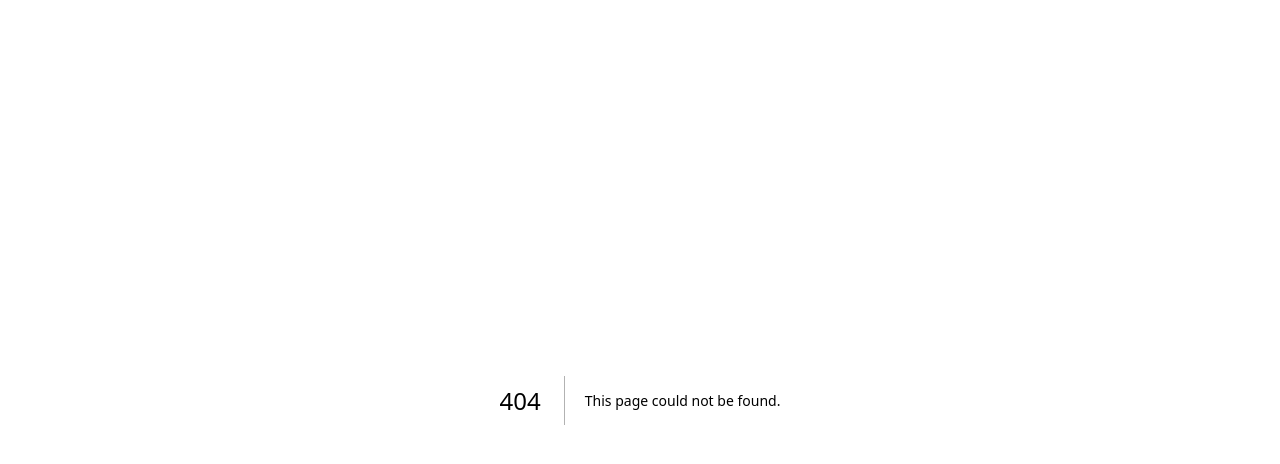
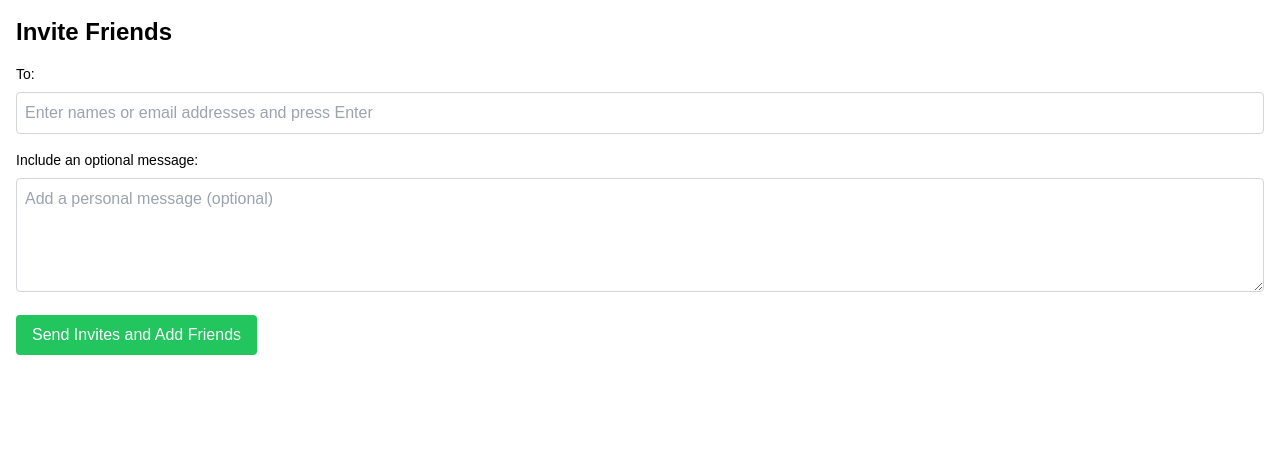
Before and after one commit to thenagarajanv/FinestShare, a Next.js app: page /friends in a window 1280 px wide. Before the commit this address had no page. Shown: the top 464 px of the page. Built offline with nearby package versions, Linux system fonts and the light colour scheme.

Commit message:
resolved bug

```diff
--- /dev/null
+++ b/src/app/(friends-component)/friends/page.js
@@ -0,0 +1,147 @@
+"use client"
+
+import { useState } from "react";
+
+export default function FriendsPage() {
+  const [emails, setEmails] = useState([]);
+  const [emailInput, setEmailInput] = useState("");
+  const [message, setMessage] = useState("");
+  const [preview, setPreview] = useState(false);
+
+  const handleEmailChange = (e) => {
+    setEmailInput(e.target.value);
+  };
+
+  const handleEmailKeyDown = (e) => {
+    if (e.key === "Enter" && emailInput.trim()) {
+      setEmails((prevEmails) => [...prevEmails, emailInput.trim()]);
+      setEmailInput("");
+    }
+  };
+
+  const handleDeleteClick = (index) => {
+    setEmails((prevEmails) => prevEmails.filter((_, i) => i !== index));
+  };
+
+  const handleSendInvite = async () => {
+    if (emails.length === 0) {
+      alert("Please enter at least one email address.");
+      return;
+    }
+
+    const token = localStorage.getItem("token");
+    if (!token) {
+      alert("You must be logged in to send invites.");
+      return;
+    }
+
+    try {
+      const response = await fetch("https://fairshare-backend-reti.onrender.com/friend/add", {
+        method: "POST",
+        headers: {
+          "Content-Type": "application/json",
+          "Authorization": `Bearer ${token}`,
+        },
+        body: JSON.stringify({
+          emails,
+          message,
+        }),
+      });
+
+      if (!response.ok) {
+        throw new Error("Failed to send invites.");
+      }
+
+      alert("Invitations sent successfully!");
+      setEmails([]);
+      setMessage("");
+      setPreview(false);
+    } catch (error) {
+      alert(error.message);
+    }
+  };
+
+  const handleConfirmInvite = () => {
+    setPreview(true);
+  };
+
+  return (
+    <div className="p-4">
+      <h2 className="text-2xl font-bold mb-4">Invite Friends</h2>
+      <div className="mb-4">
+        <label htmlFor="emails" className="block text-sm font-medium mb-2">
+          To:
+        </label>
+        <input
+          id="emails"
+          type="text"
+          value={emailInput}
+          onChange={handleEmailChange}
+          onKeyDown={handleEmailKeyDown}
+          placeholder="Enter names or email addresses and press Enter"
+          className="p-2 border border-gray-300 rounded w-full"
+        />
+        <div className="mt-2">
+          {emails.length > 0 && (
+            <ul className="list-disc pl-5">
+              {emails.map((email, index) => (
+                <li key={index} className="flex mr-5 justify-between">
+                  <span>{email}</span>
+                  <button
+                    onClick={() => handleDeleteClick(index)}
+                    className="ml-2 text-red-500"
+                  >
+                    Delete
+                  </button>
+                </li>
+              ))}
+            </ul>
+          )}
+        </div>
+      </div>
+      <div className="mb-4">
+        <label htmlFor="message" className="block text-sm font-medium mb-2">
+          Include an optional message:
+        </label>
+        <textarea
+          id="message"
+          value={message}
+          onChange={(e) => setMessage(e.target.value)}
+          placeholder="Add a personal message (optional)"
+          className="p-2 border border-gray-300 rounded w-full"
+          rows="4"
+        />
+      </div>
+      {!preview ? (
+        <button
+          onClick={handleConfirmInvite}
+          className="px-4 py-2 bg-green-500 text-white rounded"
+        >
+          Send Invites and Add Friends
+        </button>
+      ) : (
+        <div className="border border-gray-300 rounded p-4 mt-4">
+          <h3 className="font-semibold text-lg mb-2">Preview:</h3>
+          <p className="mb-2">
+            <strong>To:</strong> {emails.join(", ")}
+          </p>
+          <p className="mb-2">
+            <strong>Message:</strong> {message || "(No message provided)"}
+          </p>
+          <button
+            onClick={handleSendInvite}
+            className="px-4 py-2 bg-blue-500 text-white rounded mr-2"
+          >
+            Confirm and Send
+          </button>
+          <button
+            onClick={() => setPreview(false)}
+            className="px-4 py-2 bg-gray-300 text-black rounded"
+          >
+            Cancel
+          </button>
+        </div>
+      )}
+    </div>
+  );
+}
```
